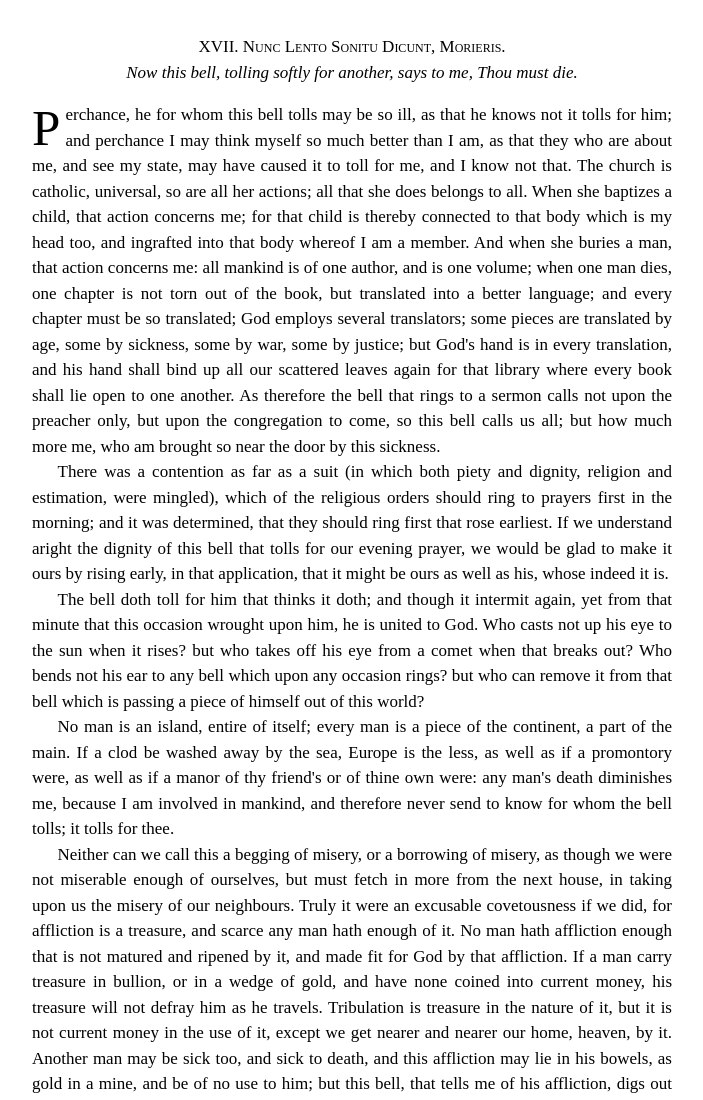
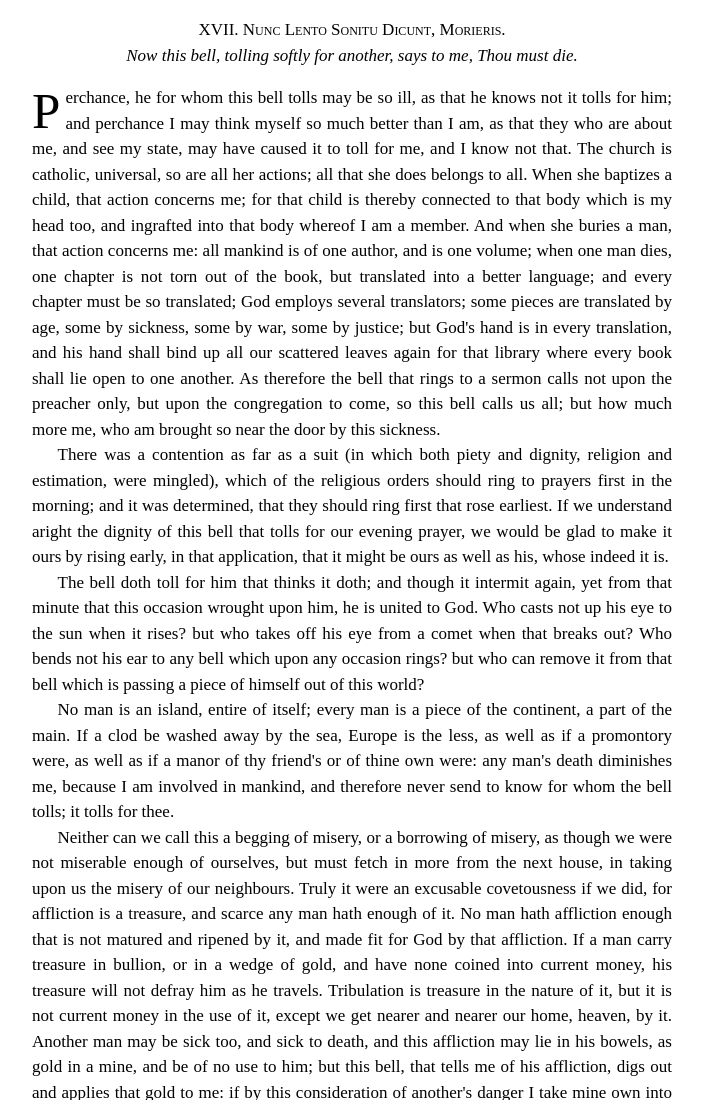
Before and after one commit to tophtucker/meditationxvii, a plain HTML site: page index.html in a window 1280 px wide. Shown: the top 1100 px of the page, without its empty margins (288-991 px from the left). Drawn offline with Linux system fonts and the light colour scheme.

Commit message:
Update index.html

```diff
--- a/index.html
+++ b/index.html
@@ -16,7 +16,7 @@ body {
 
 header {
   text-align: center;
-  margin: 1em 0;
+  margin-bottom: 1em;
 }
 
 .epigraph1 {
```
